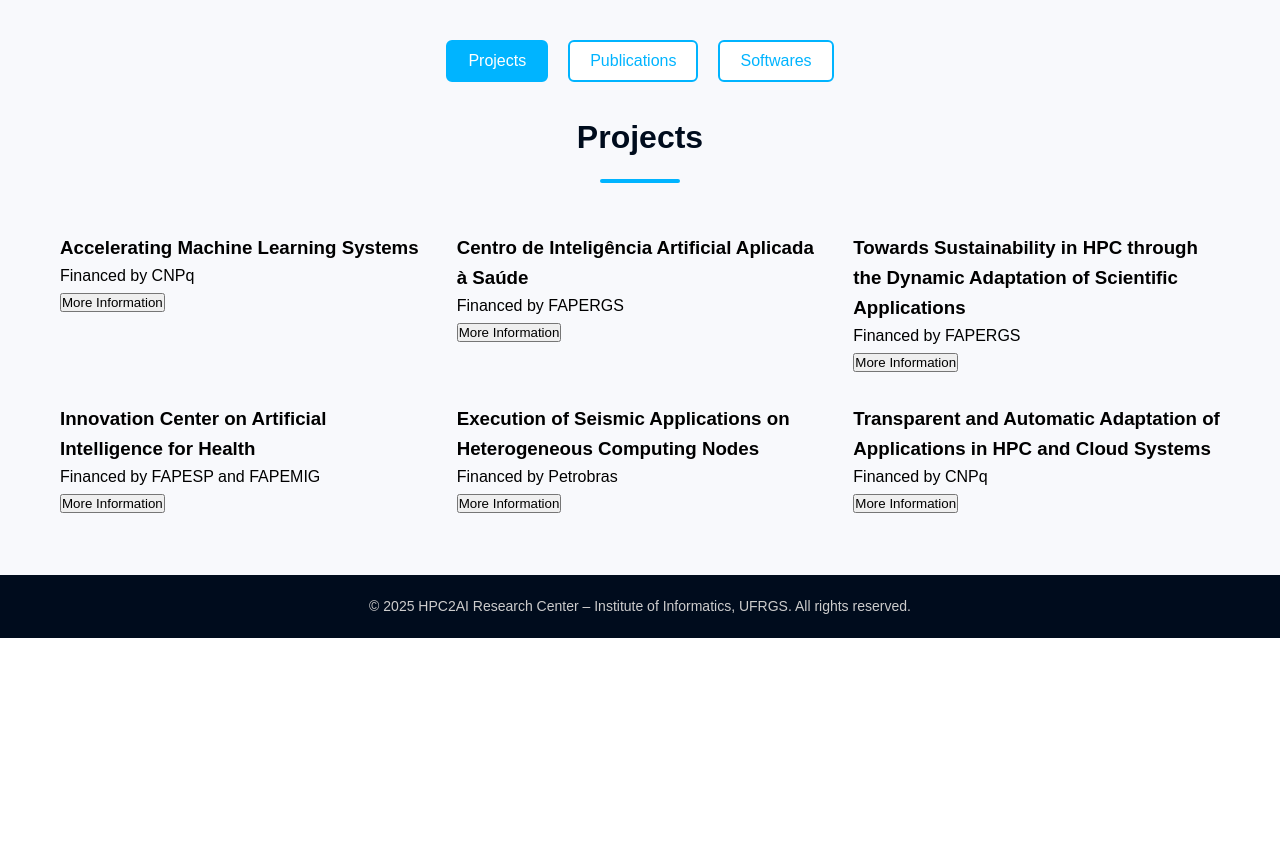
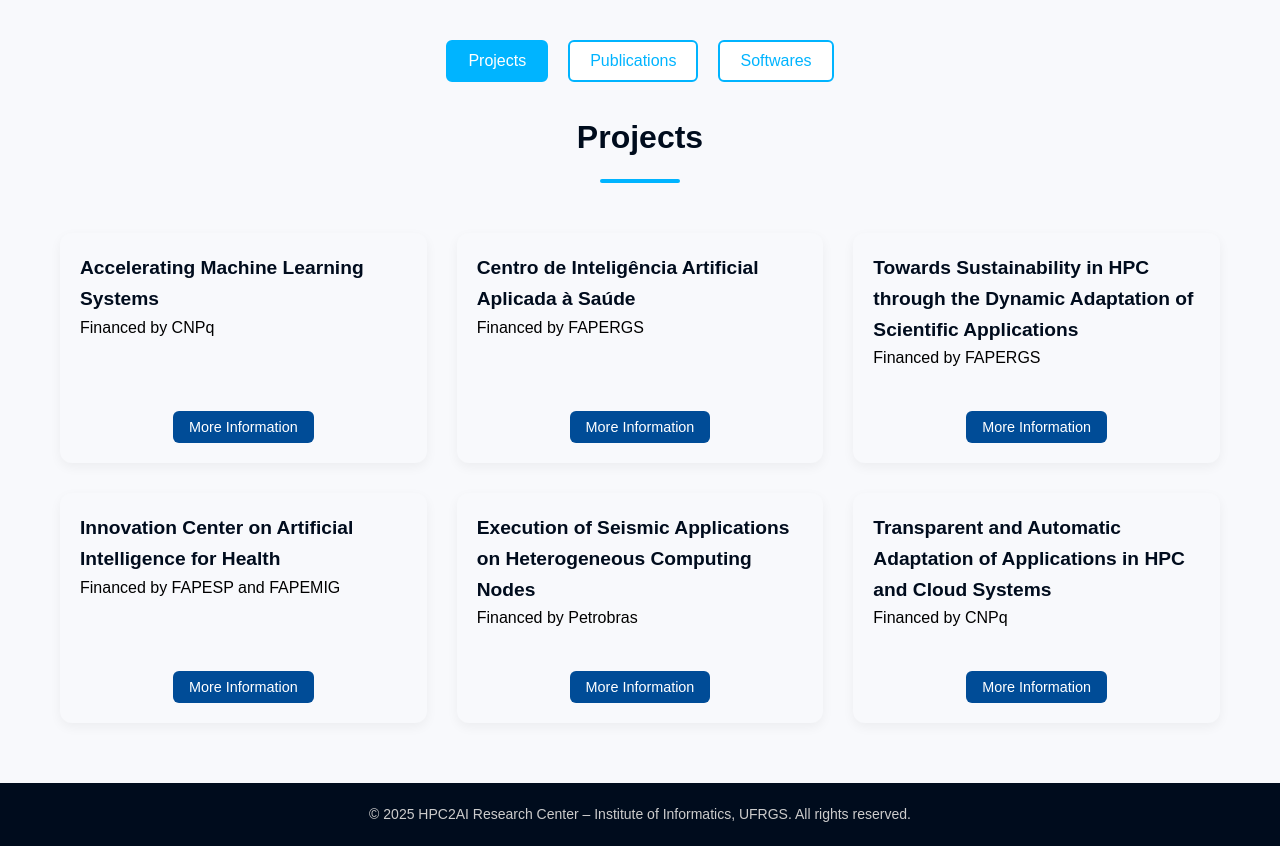
Before and after one commit to hpc2ai/hpc2ai.github.io, a PHP site: page /research.html in a window 1280 px wide. Shown: the part 320-1166 px from the top of the page. Before the commit the page ends 958 px from the top, so only its background shows below. Run offline with PHP 8.4, Linux system fonts and the light colour scheme.

Commit message:
Update styles-secondary.css

```diff
--- a/styles-secondary.css
+++ b/styles-secondary.css
@@ -148,6 +148,7 @@ main {
   flex-direction: column;
   justify-content: space-between;
   min-height: 450px; /* adjust based on content */
+  height: 100%; /* ou min-height: 400px; */
 }
 
 .news-card img {
@@ -713,3 +714,76 @@ main.container {
 .tab-content.active {
   display: block !important;
 }
+
+.research-card {
+  display: flex;
+  flex-direction: column;
+  justify-content: space-between;
+  background-color: #f8f9fc;
+  border-radius: 12px;
+  padding: 20px;
+  box-shadow: 0 4px 12px rgba(0, 0, 0, 0.05);
+  height: 100%; /* Para manter altura igual com outros cards */
+  position: relative;
+}
+.research-card .project-abstract {
+  font-size: 0.95rem;
+  line-height: 1.5;
+  text-align: justify;
+  margin-top: 8px;
+}
+
+.research-card .toggle-btn {
+  margin-top: auto;
+  align-self: center;
+  background-color: #004c97;
+  color: white;
+  border: none;
+  padding: 8px 16px;
+  cursor: pointer;
+  border-radius: 6px;
+  font-size: 0.9rem;
+  transition: background-color 0.3s ease;
+}
+
+.research-card .toggle-btn:hover {
+  background-color: #006edc;
+}
+
+.project-abstract {
+  display: none;
+  font-size: 0.9rem;
+  line-height: 1.4;
+  margin-top: 8px;
+}
+
+.research-card h3 {
+  font-size: 1.2rem;
+  color: #000c1d;
+  margin: 0;
+}
+
+.research-card p {
+  margin: 0;
+  font-size: 1rem;
+}
+
+.toggle-btn {
+  background-color: #004c97;
+  color: white;
+  border: none;
+  padding: 8px 16px;
+  margin-top: 10px;
+  cursor: pointer;
+  border-radius: 6px;
+  font-size: 0.9rem;
+}
+
+.toggle-btn:hover {
+  background-color: #006edc;
+}
+
+.news-container .research-card {
+  flex: 1 1 300px;
+  min-height: 230px; /* ajuste conforme o layout desejado */
+}
```
